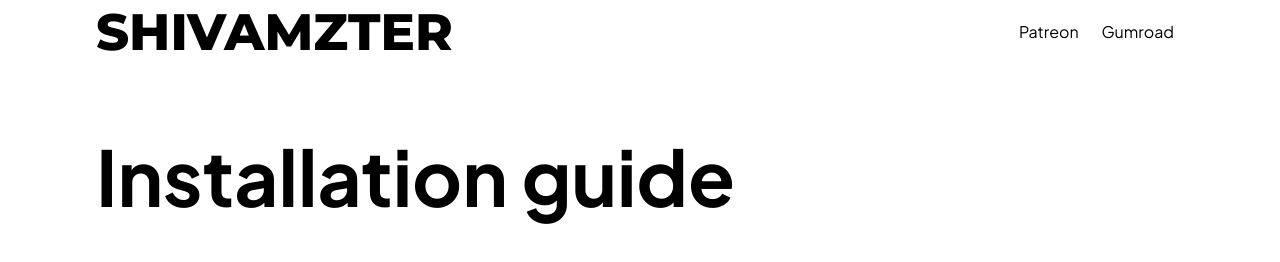
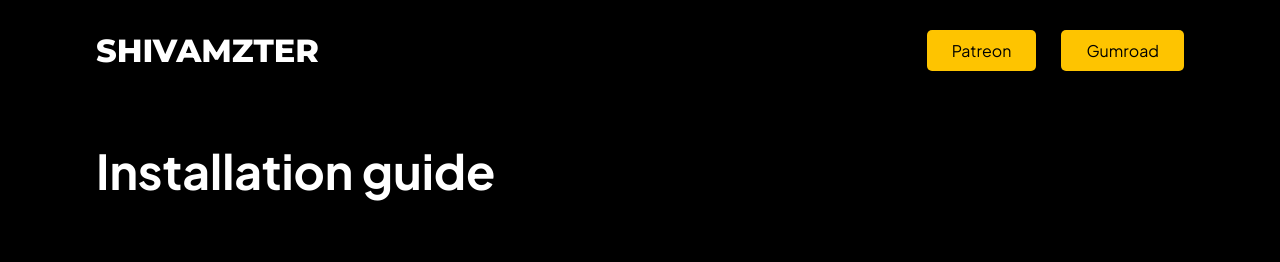
Before and after one commit to Shivamzter/Shivamzter-Revamp, a website: page index.html in a window 1280 px wide. Drawn offline with Linux system fonts and the light colour scheme.

Commit message:
fixed css colors not taking effect

```diff
--- a/css/index.scss
+++ b/css/index.scss
@@ -1,4 +1,4 @@
-root {
+:root {
   --text: #FFFFFF;
   --background: #000000;
   --primary: #FEC400;
@@ -7,12 +7,12 @@ root {
 }
 
 h1 {
-  font-size: 4.8rem;
+  font-size: 3rem;
   font-weight: bold;
 }
 
 h2 {
-  font-size: 3.2rem;
+  font-size: 2rem;
   font-weight: bold;
 }
 
@@ -40,19 +40,22 @@ header {
   display: flex;
   justify-content: space-between;
   align-items: center;
+  height: 100px;
 
   .logo {
     font-family: Montserrat, sans-serif;
     font-weight: 800;
-    font-size: 3.2rem;
+    font-size: 2rem;
     color: var(--text);
   }
   .links {
-
+    display: flex;
+    gap: 25px;
     a {
       background-color: var(--primary);
-      padding: 10px;
+      padding: 10px 25px;
       color: var(--background);
+      border-radius: 5px;
     }
   }
 }
```
Also changed, not shown: css/index.css, 1 other file.
